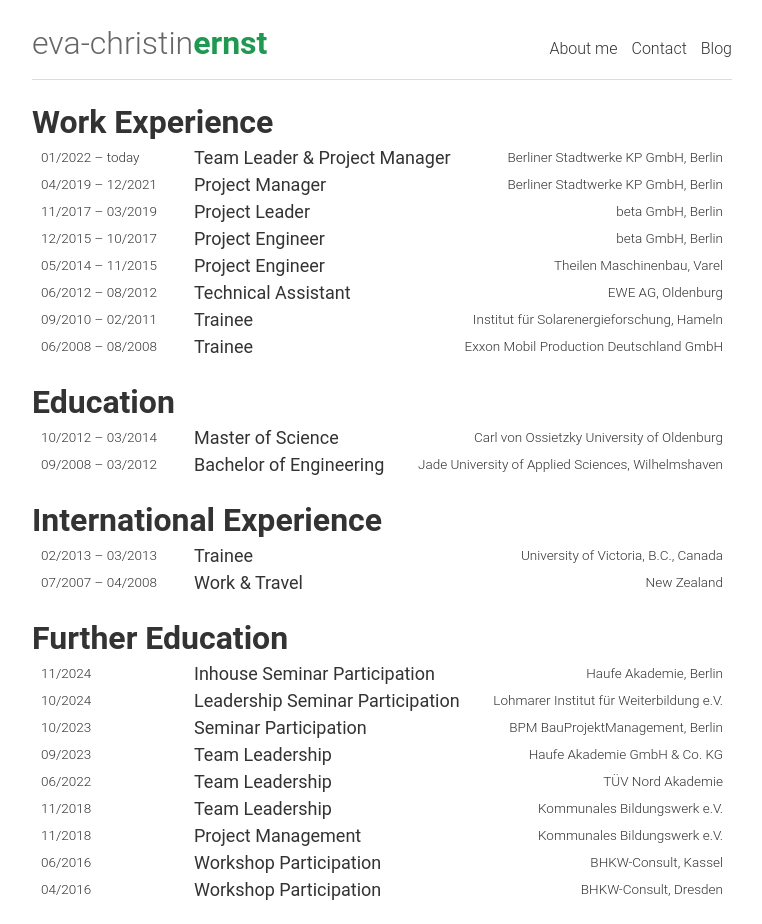
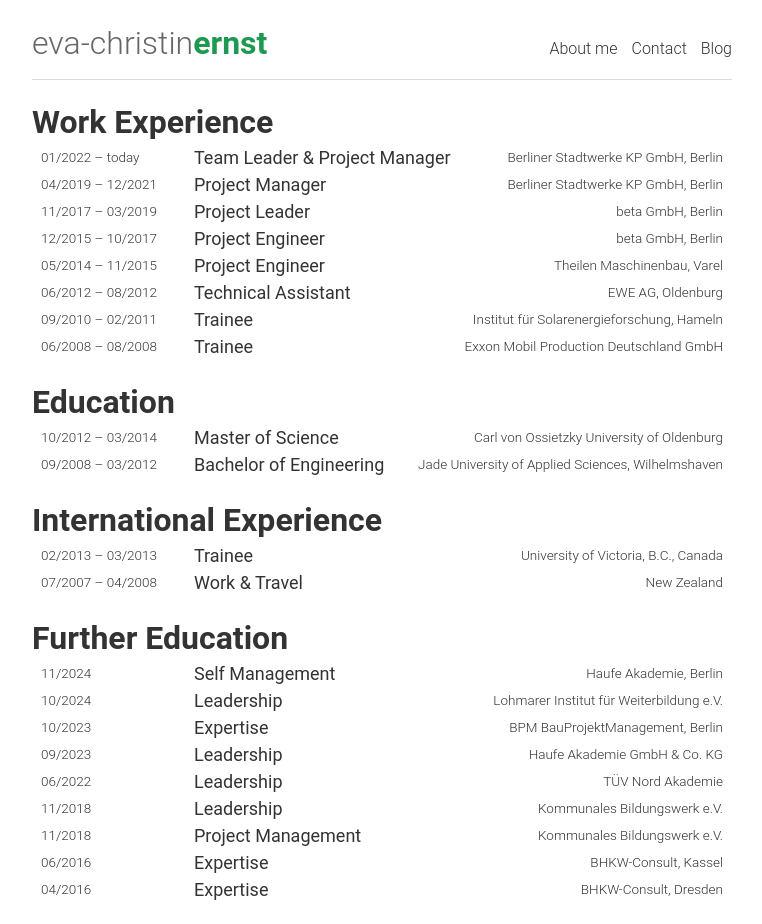
Before and after one commit to evafroehlich/website, a Jekyll site: the page built from about.md, in a window 1280 px wide. Shown: the whole page, without its empty margins (258-1020 px from the left). Built offline with Jekyll 4.4.1, drawn with Linux system fonts in a browser that asks for light colours.

Commit message:
Update about.md
Changes titles furhter education

```diff
--- a/about.md
+++ b/about.md
@@ -210,7 +210,7 @@
 <article class="experience">
   <a class="experience__teaser">
     <span class="experience__timerange">11/2024</span>
-    <h2 class="experience__position">Inhouse Seminar Participation</h2>
+    <h2 class="experience__position">Self Management</h2>
     <span class="experience__company">Haufe Akademie, Berlin</span>
   </a>
   <div class="experience__description">
@@ -229,7 +229,7 @@
 <article class="experience">
   <a class="experience__teaser">
     <span class="experience__timerange">10/2024</span>
-    <h2 class="experience__position">Leadership Seminar Participation</h2>
+    <h2 class="experience__position">Leadership</h2>
     <span class="experience__company">Lohmarer Institut für Weiterbildung e.V.</span>
   </a>
   <div class="experience__description">
@@ -244,7 +244,7 @@
 <article class="experience">
   <a class="experience__teaser">
     <span class="experience__timerange">10/2023</span>
-    <h2 class="experience__position">Seminar Participation</h2>
+    <h2 class="experience__position">Expertise</h2>
     <span class="experience__company">BPM BauProjektManagement, Berlin</span>
   </a>
   <div class="experience__description">
@@ -264,7 +264,7 @@
 <article class="experience">
   <a class="experience__teaser">
     <span class="experience__timerange">09/2023</span>
-    <h2 class="experience__position">Team Leadership</h2>
+    <h2 class="experience__position">Leadership</h2>
     <span class="experience__company">Haufe Akademie GmbH & Co. KG</span>
   </a>
   <div class="experience__description">
@@ -282,7 +282,7 @@
 <article class="experience">
   <a class="experience__teaser">
     <span class="experience__timerange">06/2022</span>
-    <h2 class="experience__position">Team Leadership</h2>
+    <h2 class="experience__position">Leadership</h2>
     <span class="experience__company">TÜV Nord Akademie</span>
   </a>
   <div class="experience__description">
@@ -302,7 +302,7 @@
 <article class="experience">
   <a class="experience__teaser">
     <span class="experience__timerange">11/2018</span>
-    <h2 class="experience__position">Team Leadership</h2>
+    <h2 class="experience__position">Leadership</h2>
     <span class="experience__company">Kommunales Bildungswerk e.V.</span>
   </a>
   <div class="experience__description">
@@ -346,7 +346,7 @@
 <article class="experience">
   <a class="experience__teaser">
     <span class="experience__timerange">06/2016</span>
-    <h2 class="experience__position">Workshop Participation</h2>
+    <h2 class="experience__position">Expertise</h2>
     <span class="experience__company">BHKW-Consult, Kassel</span>
   </a>
   <div class="experience__description">
@@ -369,7 +369,7 @@
 <article class="experience">
   <a class="experience__teaser">
     <span class="experience__timerange">04/2016</span>
-    <h2 class="experience__position">Workshop Participation</h2>
+    <h2 class="experience__position">Expertise</h2>
     <span class="experience__company">BHKW-Consult, Dresden</span>
   </a>
   <div class="experience__description">
```
